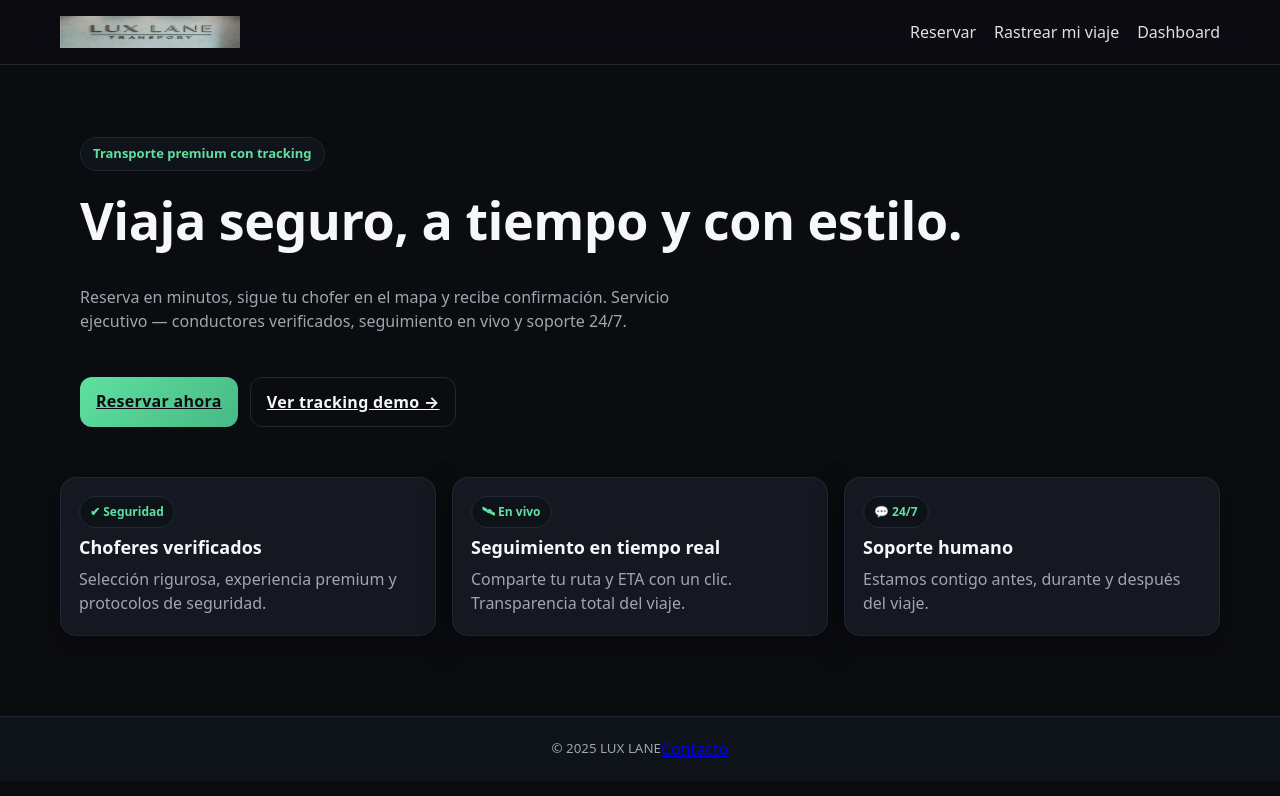
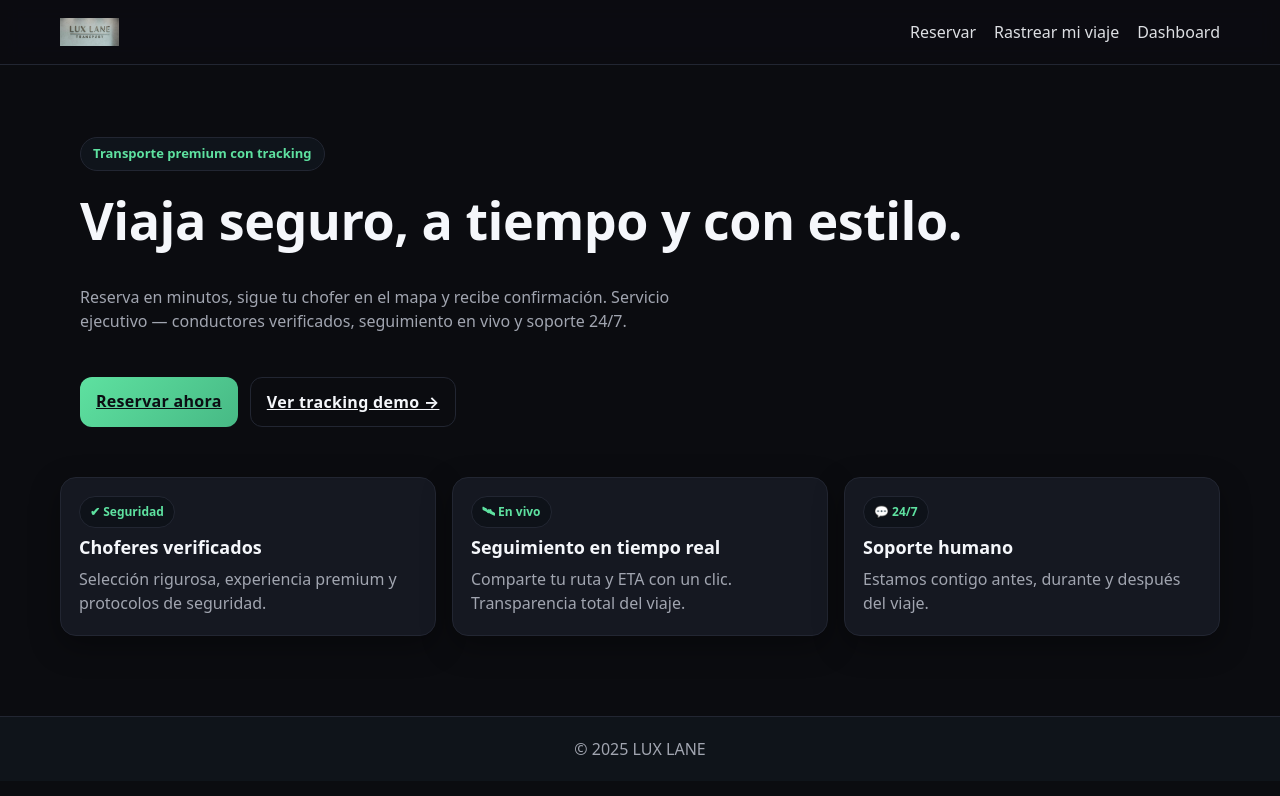
Before and after one commit to Luxlane/luxlane, a Next.js app: page / in a window 1280 px wide. Shown: the top 796 px of the page. Built offline with nearby package versions, Linux system fonts and the light colour scheme.

Commit message:
Update layout.tsx

```diff
--- a/app/layout.tsx
+++ b/app/layout.tsx
@@ -1,39 +1,35 @@
 // app/layout.tsx
-import './globals.css'
-import type { ReactNode } from 'react'
-import Image from 'next/image'
-import Link from 'next/link'
+import './globals.css';
+import Link from 'next/link';
+import type { ReactNode } from 'react';
 
 export const metadata = {
-  title: 'LUX LANE – Transporte premium con tracking',
+  title: 'LUX LANE — Transporte premium con tracking',
   description: 'Choferes verificados, seguimiento en vivo y soporte 24/7.',
-}
+};
 
 export default function RootLayout({ children }: { children: ReactNode }) {
   return (
     <html lang="es">
       <body>
+        {/* Topbar */}
         <header className="topbar">
           <div className="wrap">
             <div className="brand">
-              <Link href="/" className="brandLink" aria-label="LUX LANE Home">
-                <Image
+              {/* Logo claro (para modo claro) */}
+              <img
                 src="/logo/Luxlane-light.png.jpg"
-                  alt="LUX LANE Transport"
-                  width={180}
-                  height={32}
-                  priority
+                alt="LUX LANE"
                 className="logo-light"
+                height={28}
               />
-                <Image
+              {/* Logo oscuro (para modo oscuro) */}
+              <img
                 src="/logo/luxlane-dark.png.jpg"
-                  alt="LUX LANE Transport"
-                  width={180}
-                  height={32}
-                  priority
+                alt="LUX LANE"
                 className="logo-dark"
+                height={28}
               />
-              </Link>
             </div>
 
             <nav className="nav">
@@ -44,15 +40,14 @@ export default function RootLayout({ children }: { children: ReactNode }) {
           </div>
         </header>
 
+        {/* Contenido */}
         <main className="container">{children}</main>
 
+        {/* Footer */}
         <footer className="footer">
-          <div className="wrap">
-            <small>© {new Date().getFullYear()} LUX LANE</small>
-            <a href="mailto:contacto@luxlane.com">Contacto</a>
-          </div>
+          <div className="wrap">© {new Date().getFullYear()} LUX LANE</div>
         </footer>
       </body>
     </html>
-  )
+  );
 }
```
Lines whose indentation alone changed are shown as unchanged.
